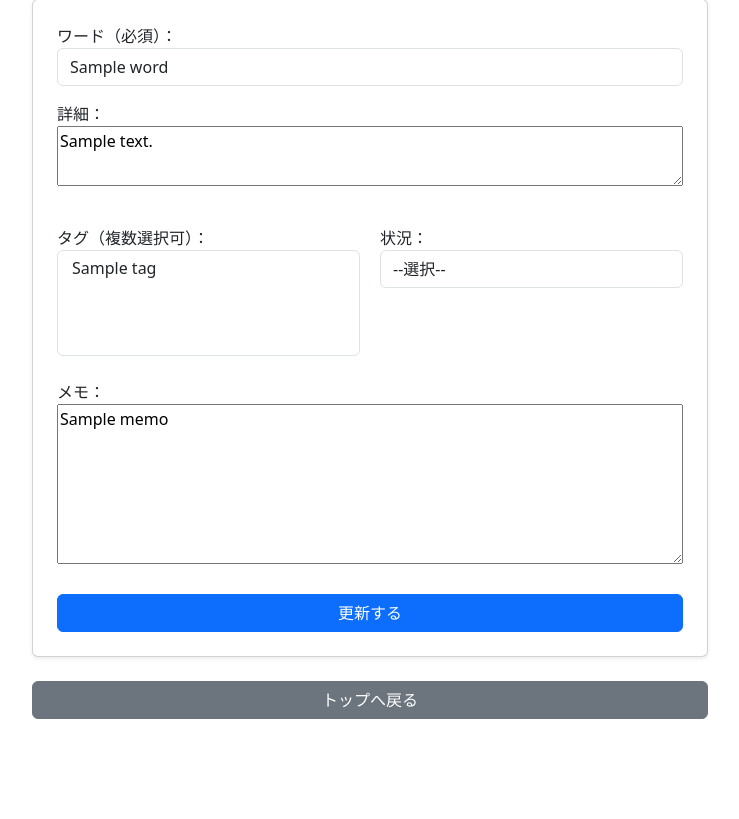
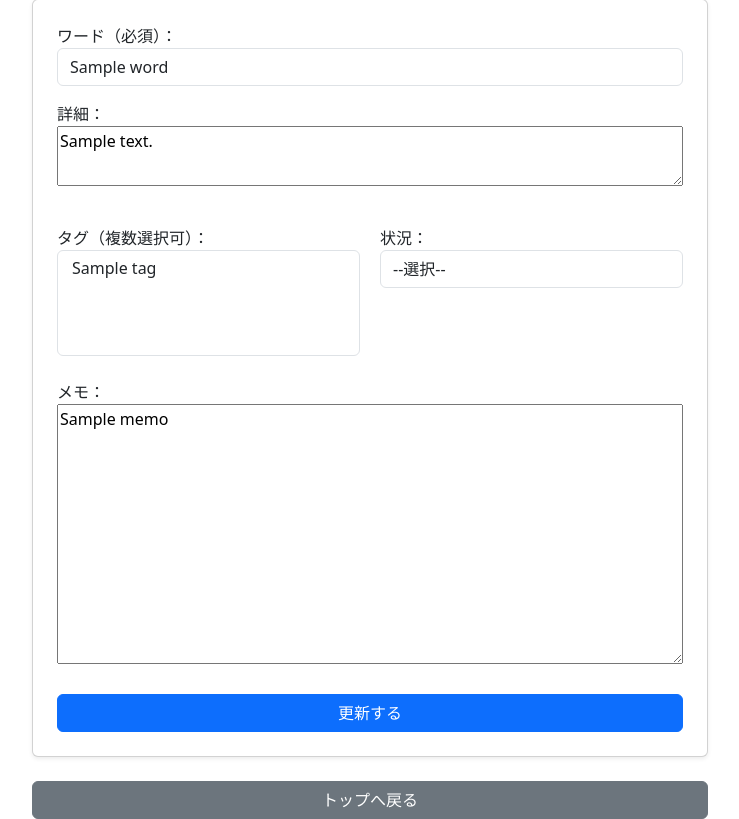
Before and after one commit to beetle-oshiro/study, a Flask app: page /edit/1 in a window 1280 px wide. Shown: the part 69-888 px from the top of the page, without its empty margins (270-1009 px from the left). Before the commit the page ends 788 px from the top, so only its background shows below. Run offline with Flask 3, Linux system fonts and the light colour scheme; a database or web service that is not in the repository returns one stand-in record (values such as "Sample title"); some libraries are stand-ins or nearby versions.

Commit message:
編集ページのメモ欄の縦幅調整

```diff
--- a/static/style.css
+++ b/static/style.css
@@ -11,7 +11,7 @@
 
 .form-wide-memo {
     width: 100%;
-    min-height: 160px;
+    min-height: 260px;
 }
 
 /* タグと状況を横並びに */
```
